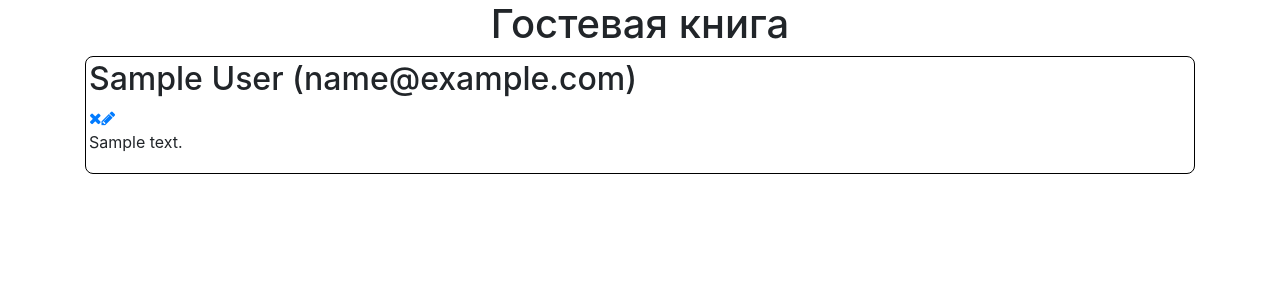
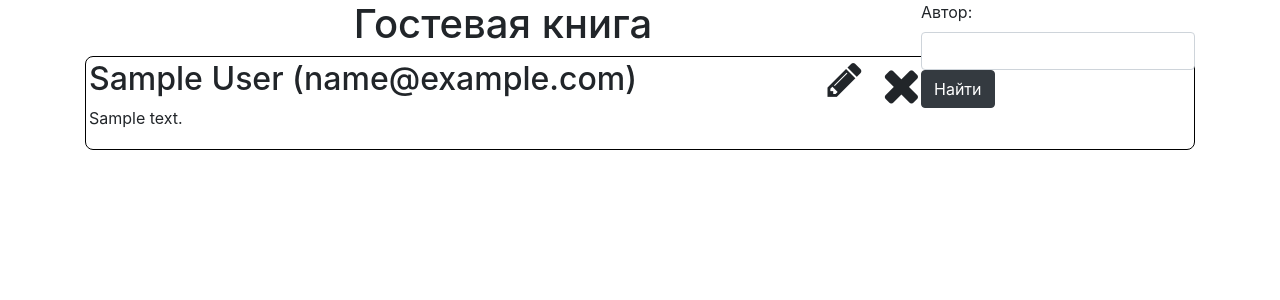
Before and after one commit to rodnoi7/python-group_3-exam_6-kaiypbek_sydykov, a Django app: page / in a window 1280 px wide. Shown: the part 45-345 px from the top of the page. Run offline with Django 3.2, Linux system fonts and the light colour scheme; tables that the repository leaves empty hold one stand-in row (values such as "Sample post"); some libraries are stand-ins or nearby versions.

Commit message:
Add update article view, search article to author.

```diff
--- a/webapp/guest_book/models.py
+++ b/webapp/guest_book/models.py
@@ -4,11 +4,11 @@ from django.db import models
 
 class Article(models.Model):
     STAT_ACTIV = 'Active'
-    STAT_DEACTIV = 'Deactive'
+    STAT_DEACTIV = 'Blocked'
 
     STATUS_CHOICES = (
         (STAT_ACTIV, 'Active'),
-        (STAT_DEACTIV, 'Deactive')
+        (STAT_DEACTIV, 'Blocked')
     )
 
     author = models.CharField(max_length=200, null=False, blank=False, verbose_name='Автор')
--- a/webapp/guest_book/templates/base.html
+++ b/webapp/guest_book/templates/base.html
@@ -12,10 +12,10 @@
     <link rel="stylesheet" href="{% static 'font-awesome/css/font-awesome.min.css' %}">
 </head>
 <body>
-    <nav class="navbar">
-        <ul class="menu">
-            <li><a href="{% url 'index' %}">Главная</a></li>
-            <li><a href="{% url 'create' %}">Добавить новую запись</a></li>
+    <nav class="navbar space-between">
+        <ul class="menu ">
+            <li class='align-top'><a href="{% url 'index' %}">Главная</a></li>
+            <li class='align-top'><a href="{% url 'create' %}">Добавить новую запись</a></li>
             {% block menu %}
             {% endblock %}
         </ul>
--- a/webapp/guest_book/templates/index.html
+++ b/webapp/guest_book/templates/index.html
@@ -3,15 +3,24 @@
 {% block title %}Guest book{% endblock %}
 
 {% block menu %}
+
 {% endblock %}
 
 {% block content %}
+<div class='align-top search'>
+    <form action='{% url "index" %}' method="get">
+        <div class="form-group search">
+            <label for="exampleInputEmail1">Автор:</label><input type="text" name='author' class="form-control">
+            <button type="submit" class="btn btn-dark">Найти</button>
+        </div>
+    </form>
+</div>
     <h1>Гостевая книга</h1>
     {% for article in articles %}
         <div class='article'>
             <div class='title'>
                 <h2>{{ article.author }} ({{ article.author_email }})</h2>
-                <a href="{% url 'delete' article.pk %}"><i class="fa fa-times" aria-hidden="true"></i></a><a href="#"><i class="fa fa-pencil" aria-hidden="true"></i></a>
+                <a href="{% url 'delete' article.pk %}"><i class="fa fa-times" aria-hidden="true"></i></a><a href="{% url 'update' article.pk %}"><i class="fa fa-pencil" aria-hidden="true"></i></a>
             </div>
             <p>{{ article.text}}</p>
         </div>
--- a/webapp/guest_book/views.py
+++ b/webapp/guest_book/views.py
@@ -6,34 +6,58 @@ from django.urls import reverse
 # Create your views here.
 
 def index_view(request):
-	articles = Article.objects.filter(status='Active').order_by('-created_at')
-	context = {
-		'articles': articles
-	}
-	return render(request, 'index.html', context)
+    if request.GET.get('author'):
+        articles = Article.objects.filter(Arauthor=request.GET.get('author').lower())
+        context = {
+            'articles': articles
+        }
+        return render(request, 'index.html', context)
+    else:
+        articles = Article.objects.filter(status='Active').order_by('-created_at')
+        context = {
+            'articles': articles
+        }
+        return render(request, 'index.html', context)
 
 def create_view(request):
-	if request.method == 'GET':
-		return render(request, 'add_article.html')
-	elif request.method == 'POST':
-		author = request.POST.get('author')
-		author_email = request.POST.get('author_email')
-		text = request.POST.get('text')
-		status = request.POST.get('status')
-		article = Article.objects.create(author=author, author_email=author_email, text=text, status=status)
-		return redirect('index')
+    if request.method == 'GET':
+        return render(request, 'add_article.html')
+    elif request.method == 'POST':
+        author = request.POST.get('author')
+        author_email = request.POST.get('author_email')
+        text = request.POST.get('text')
+        article = Article.objects.create(author=author, author_email=author_email, text=text)
+        return redirect('index')
 
 def delete_view(request, article_pk):
-	if (request.method == 'GET'):
-		article = get_object_or_404(Article, pk=article_pk)
-		context = {
-			'article': article
-		}
-		return render(request, 'delete.html', context)
-	elif(request.method == 'POST'):
-		if request.POST.get('answer') == 'yes':
-			article = Article.objects.get(pk=article_pk)
-			article.delete()
-			return redirect('index')
-		else:
-			return redirect('index')
+    if (request.method == 'GET'):
+        article = get_object_or_404(Article, pk=article_pk)
+        context = {
+            'article': article
+        }
+        return render(request, 'delete.html', context)
+    elif(request.method == 'POST'):
+        if request.POST.get('answer') == 'yes':
+            article = Article.objects.get(pk=article_pk)
+            article.delete()
+            return redirect('index')
+        else:
+            return redirect('index')
+
+def update_view(request, article_pk):
+    try:
+        article = Article.objects.get(pk=article_pk)
+    except User.DoesNotExist:
+        raise Http404
+
+    if request.method == 'GET':
+        context = {
+            'article': article
+        }
+        return render(request, 'update.html', context)
+    elif request.method == 'POST':
+        article.author = request.POST.get('author')
+        article.author_email = request.POST.get('author_email')
+        article.text = request.POST.get('text')
+        article.save()
+        return redirect('index')
--- a/webapp/static/css/main.css
+++ b/webapp/static/css/main.css
@@ -47,7 +47,7 @@ a:hover, a:visited {
     padding: 5px;
 }
 
-.menu li a, .but {
+.navbar .menu li {
     display: inline-block;
 }
 
@@ -66,3 +66,41 @@ h1 {
     border-radius: 8px;
     margin-bottom: 10px;
 }
+
+.title h2 {
+    display: inline-block;
+}
+
+.fa-pencil, .fa-times {
+    float: right;
+    font-size: 50px !important;
+}
+
+.fa-pencil {
+    font-size: 40px !important;
+    margin-right: 20px;
+}
+
+.fa:hover, .fa:visited, .fa {
+    color: #212529 !important;
+}
+
+a:hover {
+    text-decoration: none !important;
+}
+
+.search {
+    float: right;
+}
+
+.navbar {
+    overflow: hidden;
+}
+
+.clearfix:after {
+   content: " "; /* Older browser do not support empty content */
+   visibility: hidden;
+   display: block;
+   height: 0;
+   clear: both;
+}
--- a/webapp/webapp/urls.py
+++ b/webapp/webapp/urls.py
@@ -15,7 +15,7 @@ Including another URLconf
 """
 from django.contrib import admin
 from django.urls import path
-from guest_book.views import index_view, create_view, delete_view
+from guest_book.views import index_view, create_view, delete_view, update_view
 from django.contrib.staticfiles.urls import staticfiles_urlpatterns
 
 urlpatterns = [
@@ -23,5 +23,6 @@ urlpatterns = [
     path('', index_view, name='index'),
     path('create_article', create_view, name='create'),
     path('article<int:article_pk>/delete', delete_view, name='delete'),
+    path('article<int:article_pk>/update', update_view, name='update'),
 ]
 urlpatterns += staticfiles_urlpatterns()
```
Also changed, not shown: webapp/guest_book/static/css/main.css (+17 -2 lines), webapp/guest_book/templates/add_article.html (+1 -16 lines), webapp/guest_book/templates/form.html (added, +13 -0 lines), webapp/guest_book/templates/update.html (+14 -0 lines).
